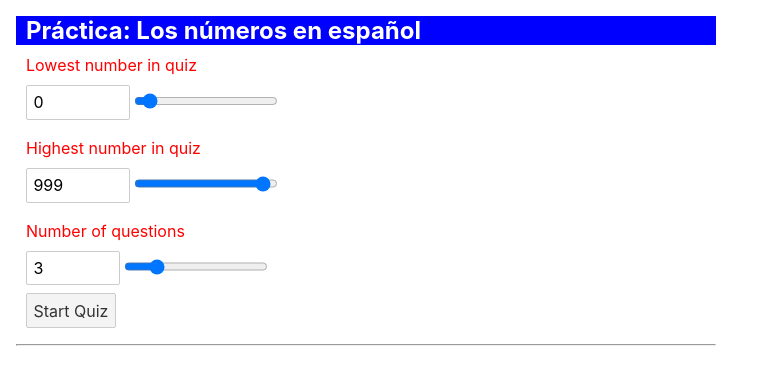
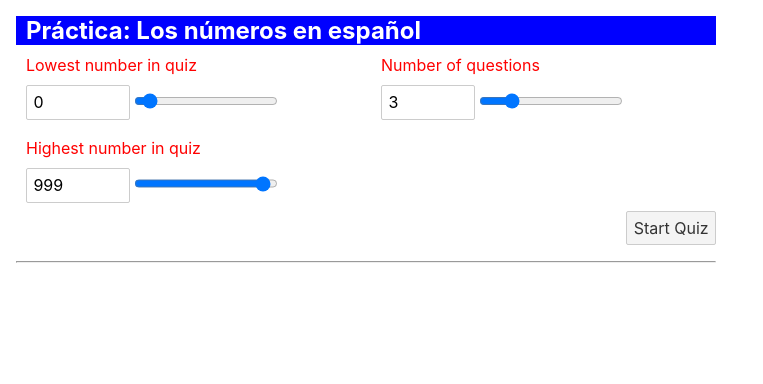
Before and after one commit to brainsolution/svelte-spa, a Svelte app: page / in a window 1280 px wide. Shown: the top 384 px of the page, without its empty margins (0-763 px from the left). Built offline with nearby package versions, Linux system fonts and the light colour scheme.

Commit message:
started adding CSS Grid styling to app

```diff
--- a/src/routes/Start.svelte
+++ b/src/routes/Start.svelte
@@ -68,26 +68,48 @@
         padding-top: 10px;
         width: fit-content;
     }
+    .container {
+        display: grid;
+        grid-template-columns: auto;
+        grid-template-rows: auto;
+        grid-template-areas:
+            "lowest questions"
+            "highest ..."
+            "... start";
+    }
+    .lowest { grid-area: lowest; }
+    .highest { grid-area: highest; }
+    .questions { grid-area: questions; }
+    .start {
+        grid-area: start;
+        justify-self: end;
+    }
 </style>
-
 <form>
+    <div class="container">
+        <div class="lowest">
             <label for="setMin">Lowest number in quiz</label>
             <label name="setMin">
                 <input type="number" bind:value={$lowestNumber} on:input={checkMin} min={$numberLimits.lower} max={$numberLimits.higher}>
                 <input type="range" bind:value={$lowestNumber} on:input={checkMin} min={$numberLimits.lower} max={$numberLimits.higher}>
             </label>
+        </div>
+        <div class="highest">
             <label for="setMax">Highest number in quiz</label>
             <label name="setMax">
                 <input type="number" bind:value={$highestNumber} on:input={checkMax} min={$numberLimits.lower} max={$numberLimits.higher}>
                 <input type="range" bind:value={$highestNumber} on:input={checkMax} min={$numberLimits.lower} max={$numberLimits.higher}>
             </label>
+        </div>
+        <div class="questions">
             <label for="setLength">Number of questions</label>
             <label name="setLength">
                 <input type="number" bind:value={$quizLength} on:input={checkQuizLen} min=0 max={$numberLimits.questions}>
                 <input type="range" bind:value={$quizLength} on:input={checkQuizLen} min=0 max={$numberLimits.questions}>
             </label>
-    <div style="padding-left: 10px;">
+        </div>
+        <div class="start">
             <button on:click|preventDefault="{startQuiz}">Start Quiz</button>
         </div>
-
+    </div>
 </form>
```
Lines whose indentation alone changed are shown as unchanged.
